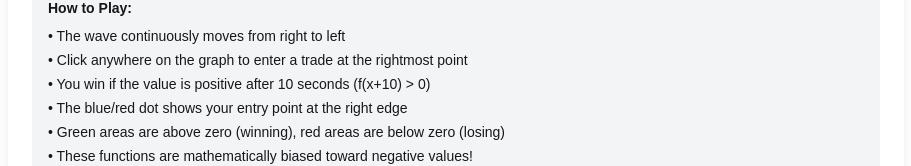
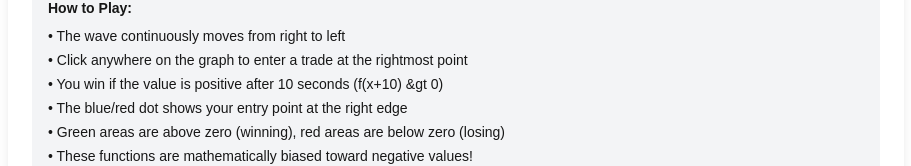
Before and after one commit to erissatallan/waveform-applet, a Next.js app: page / in a window 1280 px wide. Shown: the part 709-875 px from the top of the page, without its empty margins (184-1095 px from the left). Built offline with nearby package versions, Linux system fonts and the light colour scheme; no server answers.

Commit message:
Fixed '>' to '&gt' in TradingGame.jsx

```diff
--- a/src/app/components/TradingGame.jsx
+++ b/src/app/components/TradingGame.jsx
@@ -472,7 +472,7 @@ const TradingGame = () => {
           <li>• The wave continuously moves from right to left</li>
           <li>• Click anywhere on the graph to enter a trade at the rightmost point</li>
           <li>
-            • You win if the value is positive after {defaultTime} seconds (f(x+10) > 0)
+            • You win if the value is positive after {defaultTime} seconds (f(x+10) &gt 0)
           </li>
           <li>• The blue/red dot shows your entry point at the right edge</li>
           <li>• Green areas are above zero (winning), red areas are below zero (losing)</li>
```
